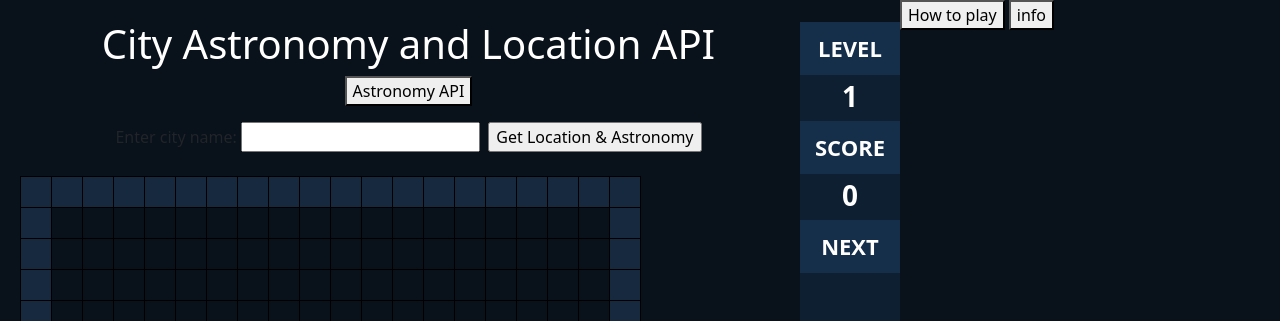
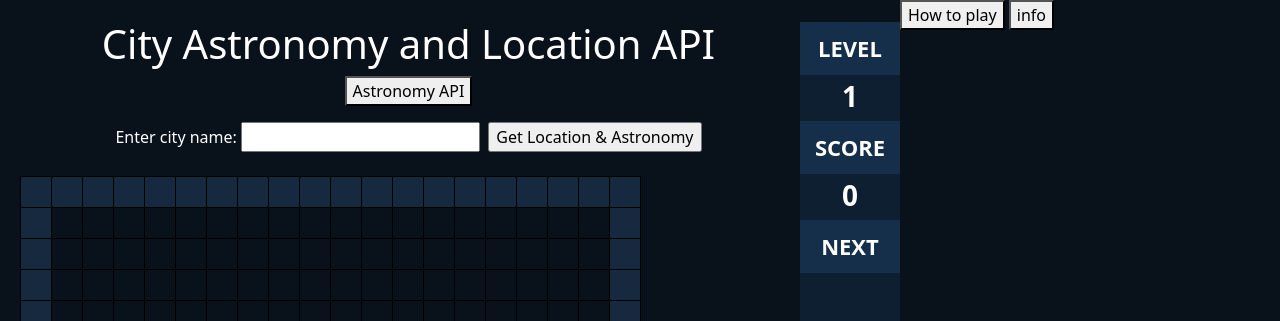
Before and after one commit to jesa06/groupflask, a Flask app: page /game/ in a window 1280 px wide. Shown: the part 106-427 px from the top of the page. Run offline with Flask 2, Linux system fonts and the light colour scheme.

Commit message:
white all

```diff
--- a/templates/game.html
+++ b/templates/game.html
@@ -198,12 +198,12 @@
                 <div id="astronomybutton">
 
 
-                <label for="city">Enter city name:</label>
+                <label style="color:white" for="city">Enter city name:</label>
                 <input type="text" id="city" name="city">&nbsp;&nbsp;<input type="button" value="Get Location & Astronomy" onclick="testButtonClick(document.getElementById('city').value)">
                 <br><br>
 
                 <table>
-                  <thead style="color:white">Location Details
+                  <thead style="color:white">Location Details</thead>
                   <tr>
                     <th style="color:white">City</th>
                     <th style="color:white">Region</th>
@@ -229,7 +229,7 @@
 
 
                 <table>
-                    <thead style="color:white">Astronomy Details
+                    <thead style="color:white">Astronomy Details</thead>
                     <tr style="color:white">
                         <th style="color:white">Sunrise</th>
                         <th style="color:white">Sunset</th>
```
